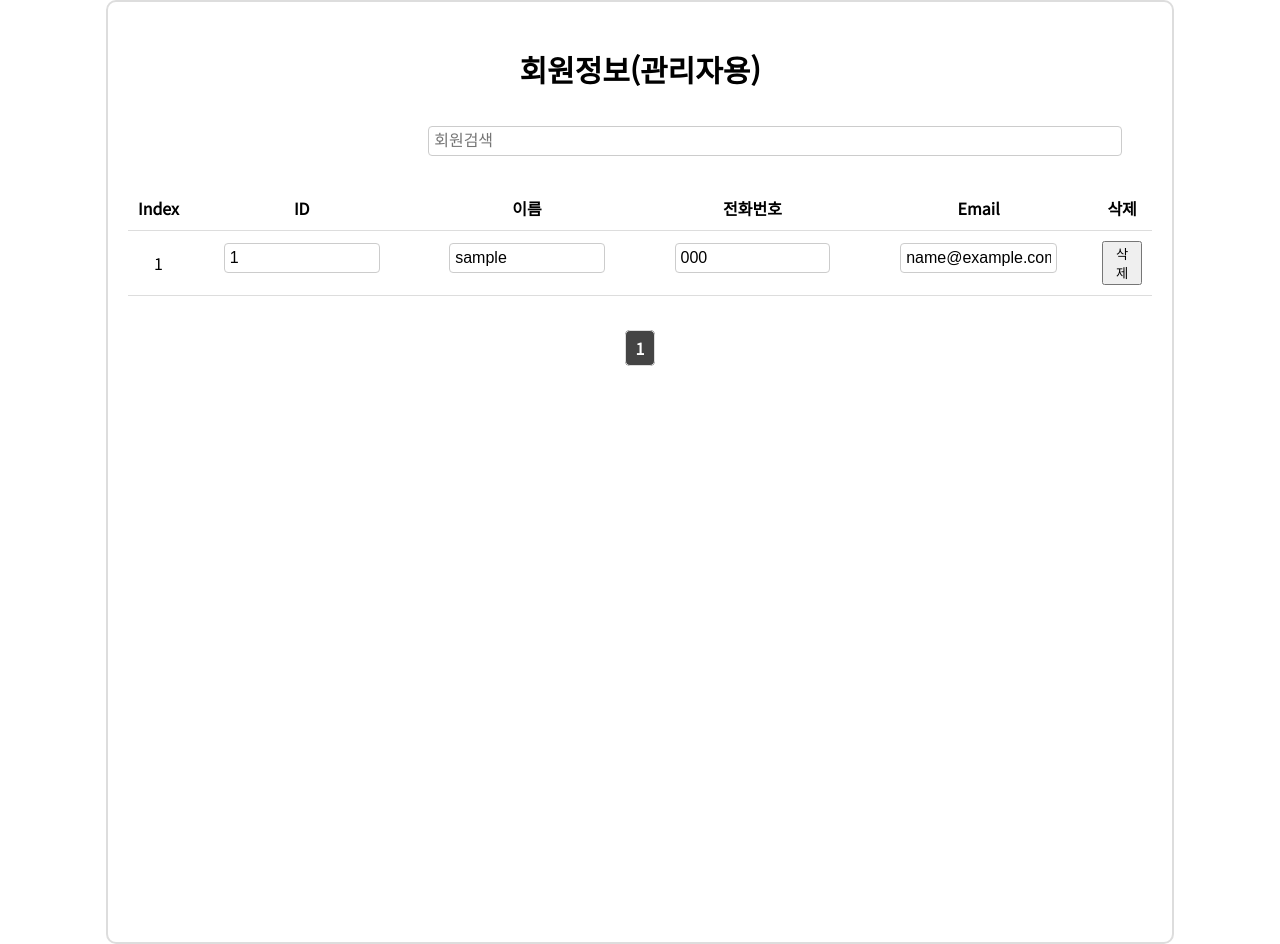
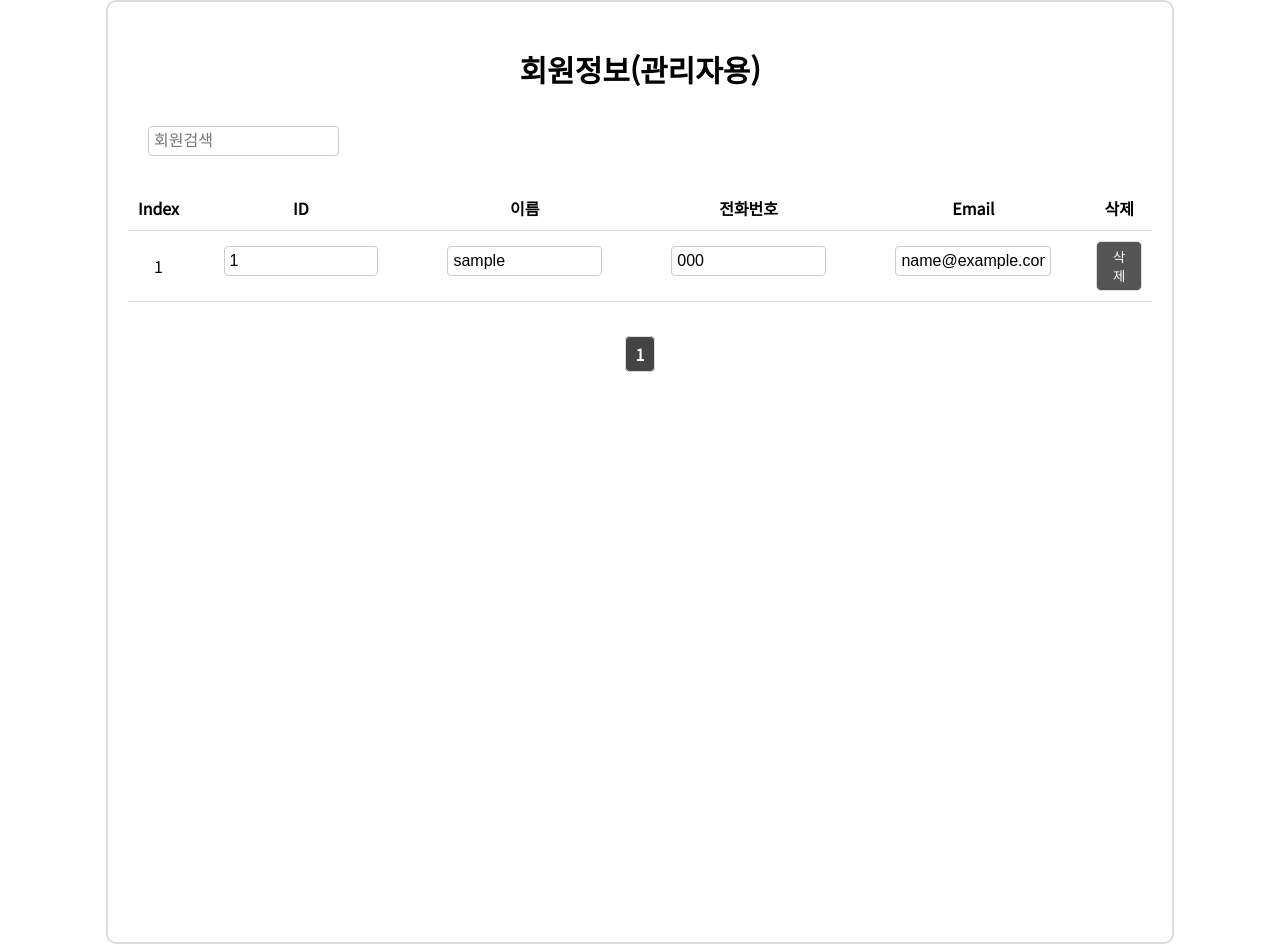
Before and after one commit to YH072713/ROOTAIR_WEB, a Flask app: page /admin/man in a window 1280 px wide. Shown: the part 137-1081 px from the top of the page. Run offline with Flask 3, Linux system fonts and the light colour scheme; a user stored in the database is signed in; tables that the repository leaves empty or names only in its code hold one stand-in row (values such as "Sample post"); some libraries are stand-ins or nearby versions.

Commit message:
admin 회원관리 css

```diff
--- a/static/css/admin/admin_man.css
+++ b/static/css/admin/admin_man.css
@@ -151,7 +151,8 @@ a {
     text-align: left;
 }
 .admin_man_search {
-    text-align: right;
+    text-align: left;
+    width: 25%;
     margin-right: 10px;
     padding: 20px;
 }
@@ -199,3 +200,16 @@ input[type="text"] {
     padding: 5px 10px;
     border-radius: 5px;
 }
+
+.delete-btn {
+        color: white;
+        cursor: pointer;
+        padding: 5px 10px;
+        border: 1px solid #ddd;
+        background-color: #555;
+        border-radius: 5px;
+}
+
+.delete-btn:hover {
+        background-color: #333;
+}
```
